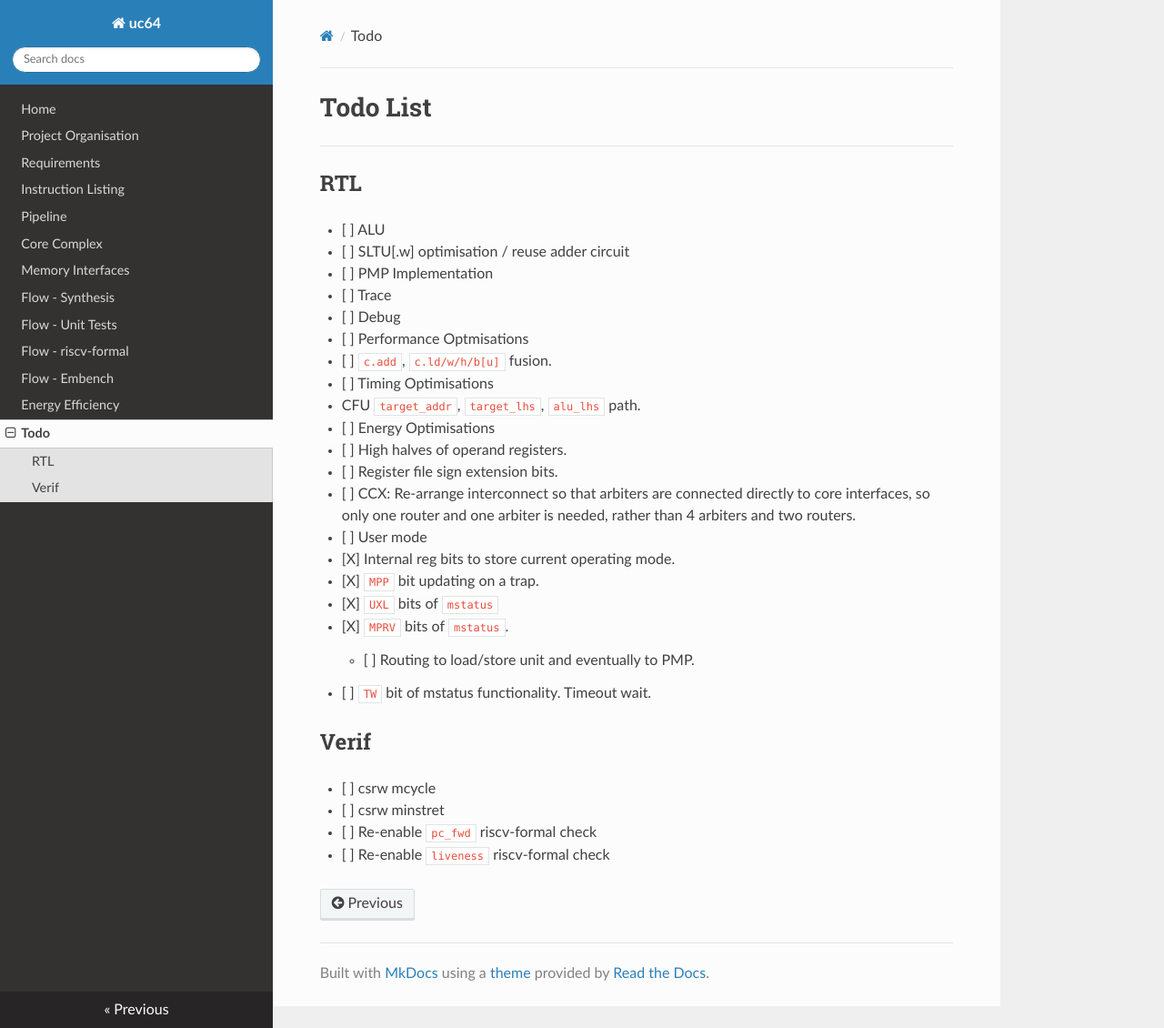
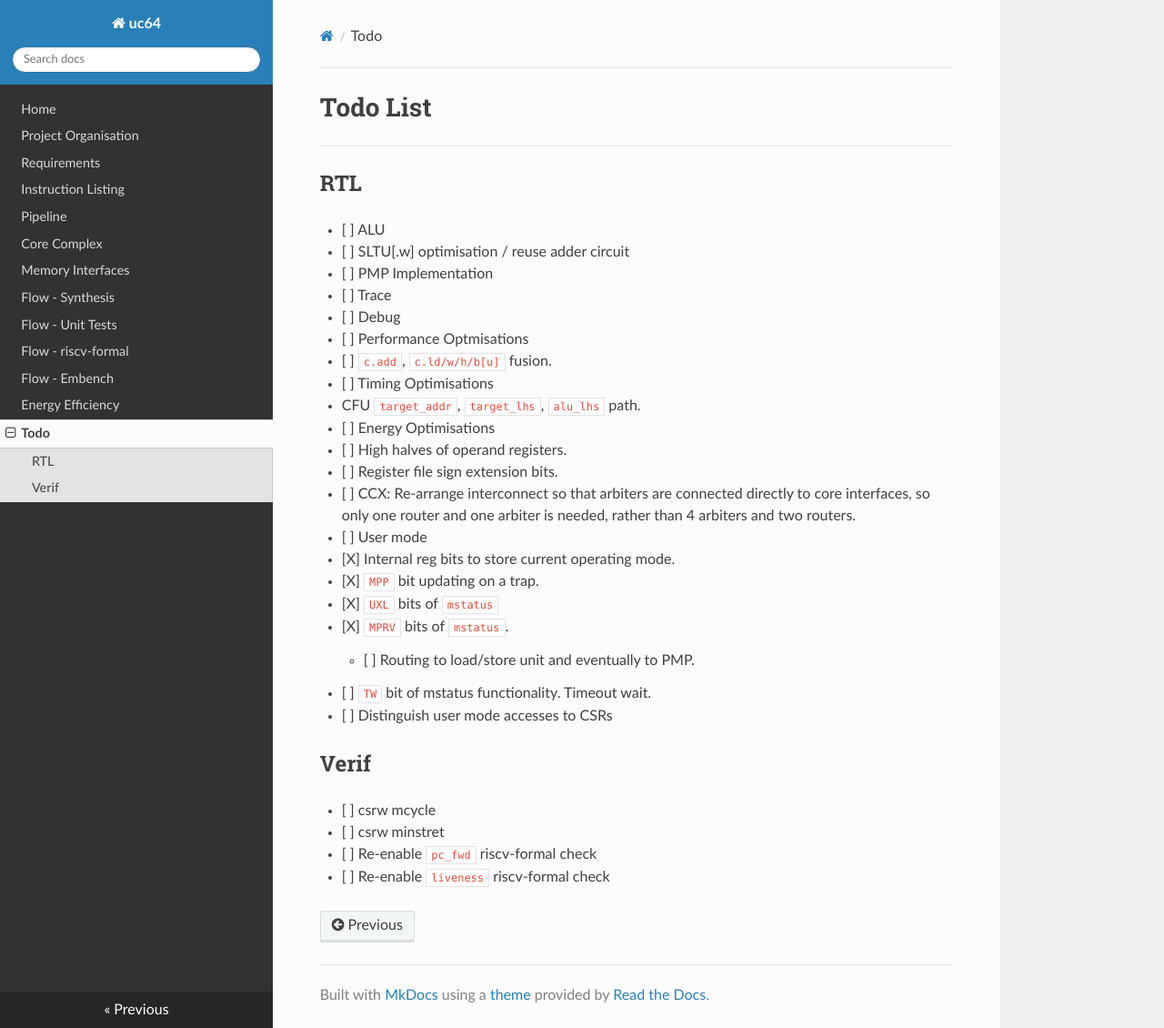
Before and after one commit to ben-marshall/croyde-riscv, an MkDocs documentation site: the page built from docs/todo.md, in a window 1280 px wide and 1130 px high. Shown: the whole window at 91% size. Built offline with MkDocs 1.6.1, drawn with Linux system fonts in a browser that asks for light colours; nearby versions of some CDN libraries.

Commit message:
user mode: rtl: Read/write to m* CSR in u mode causes trap
 On branch dev/umode
 Changes to be committed:
	modified:   docs/todo.md
	modified:   rtl/core/core_csrs.sv

 Changes not staged for commit:
	modified:   extern/embench-iot (modified content)

```diff
--- a/docs/todo.md
+++ b/docs/todo.md
@@ -47,6 +47,8 @@
 
   - [ ] `TW` bit of mstatus functionality. Timeout wait.
 
+  - [ ] Distinguish user mode accesses to CSRs
+
 ## Verif
 
 - [ ] csrw mcycle
```
Also changed, not shown: 1 other file.
